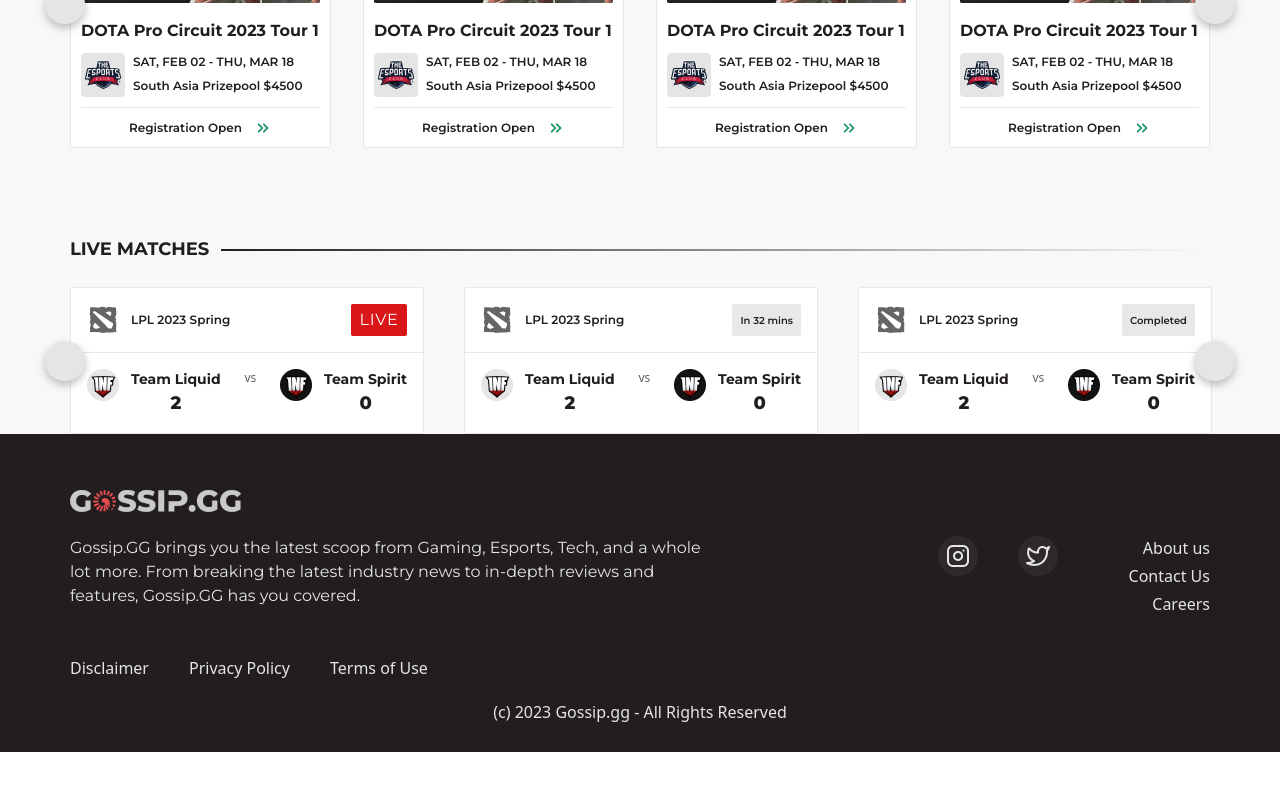
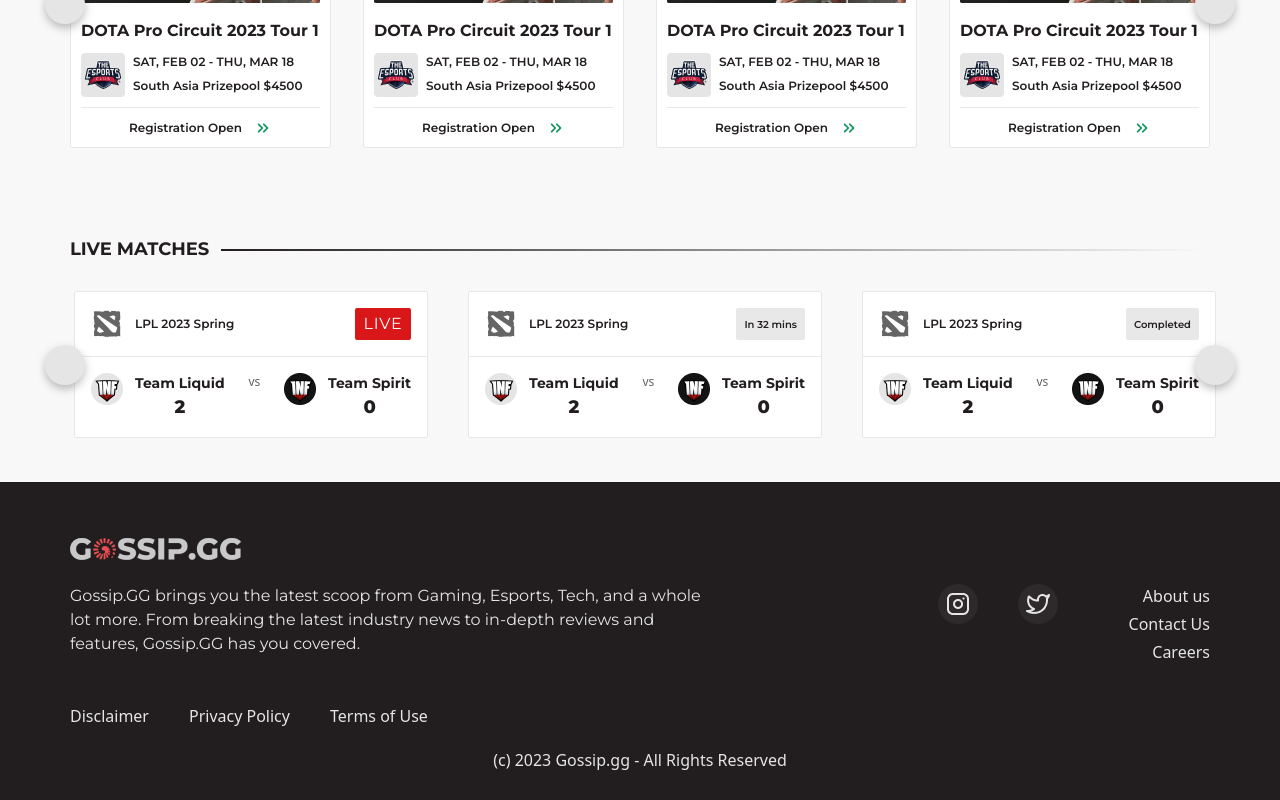
Before and after one commit to Rehman-Ali-SEOSITESOFT/GOSSIP.GG, a Next.js app: page / in a window 1280 px wide. Shown: the part 918-1718 px from the top of the page. Before the commit the page ends 1670 px from the top, so only its background shows below. Built offline with nearby package versions, Linux system fonts and the light colour scheme.

Commit message:
box shadow added

```diff
--- a/src/components/liveMatches/index.tsx
+++ b/src/components/liveMatches/index.tsx
@@ -98,13 +98,13 @@
     ],
   };
   return (
-    <section className="live-matches">
-      <div className="global-section-width">
+    <section className="live-matches mb-10"  >
+      <div className="global-section-width ">
       <SectionSaprator title="LIVE MATCHES"/>
-        <Slider className="live-matches-slider" {...settings}>
+        <Slider className="live-matches-slider " {...settings}>
           {matchData.map((item, index) => (
             <div
-              className="bg-white dark:bg-brandDark1 border-inherit dark:border-brandDark1 border rounded-sm "
+              className="bg-white hover:border-brandDark1 hover:dark:border-brand hover:dark:shadow-[0_0_8px_0_#ed4e50] hover:shadow-[0_0_8px_0_#e5e5e5] m-1  dark:bg-brandDark1 border-inherit dark:border-brandDark1 border rounded-sm "
               key={index}
             >
               <div className="flex flex-row justify-between items-center content-center p-4">
--- a/src/components/secSaprator/index.tsx
+++ b/src/components/secSaprator/index.tsx
@@ -4,7 +4,7 @@
   return (
     <div className='section-saprator flex flex-row items-center mb-6 mt-[88px]'>
         <p className='text-brandDark2 font-bold font-sec-saprate-18 dark:text-secSaprator'>{props.title}</p>
-        <div className='bg-gradient-to-r from-brandDark2 h-0.5  min-w-[86%] ml-3 dark:from-secSaprator'> </div>
+        <div className='bg-gradient-to-r from-brandDark2  h-0.5  min-w-[86%] ml-3 dark:from-secSaprator'> </div>
     </div>
   )
 }
--- a/src/styles/components/live-match.scss
+++ b/src/styles/components/live-match.scss
@@ -23,6 +23,13 @@
 // }
  .live-matches .slick-initialized .slick-list {margin: 0 -20px;}
  .live-matches .slick-initialized .slick-slide>div {padding: 0 20px;}
+
+
+
+.abc{
+  margin:10px;
+  box-shadow: 0px 0px 8px 0px #000;
+}
 
 @media (max-width: 1296px) {
   .font-live-match-14 {
--- a/tailwind.config.js
+++ b/tailwind.config.js
@@ -59,8 +59,7 @@
       },
       margin: {
         '88px': '88px',
-      }
-
+      },
     },
   },
   plugins: [require("@tailwindcss/typography")],
```
